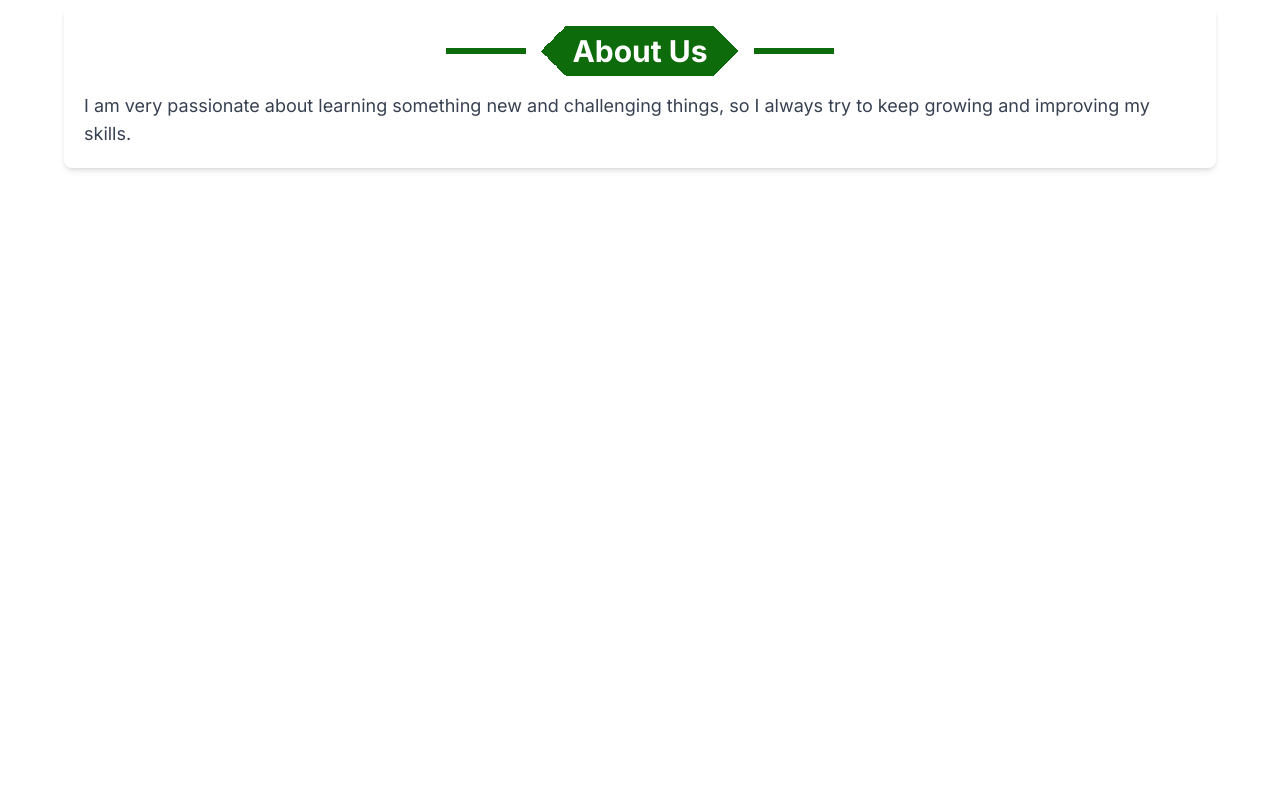
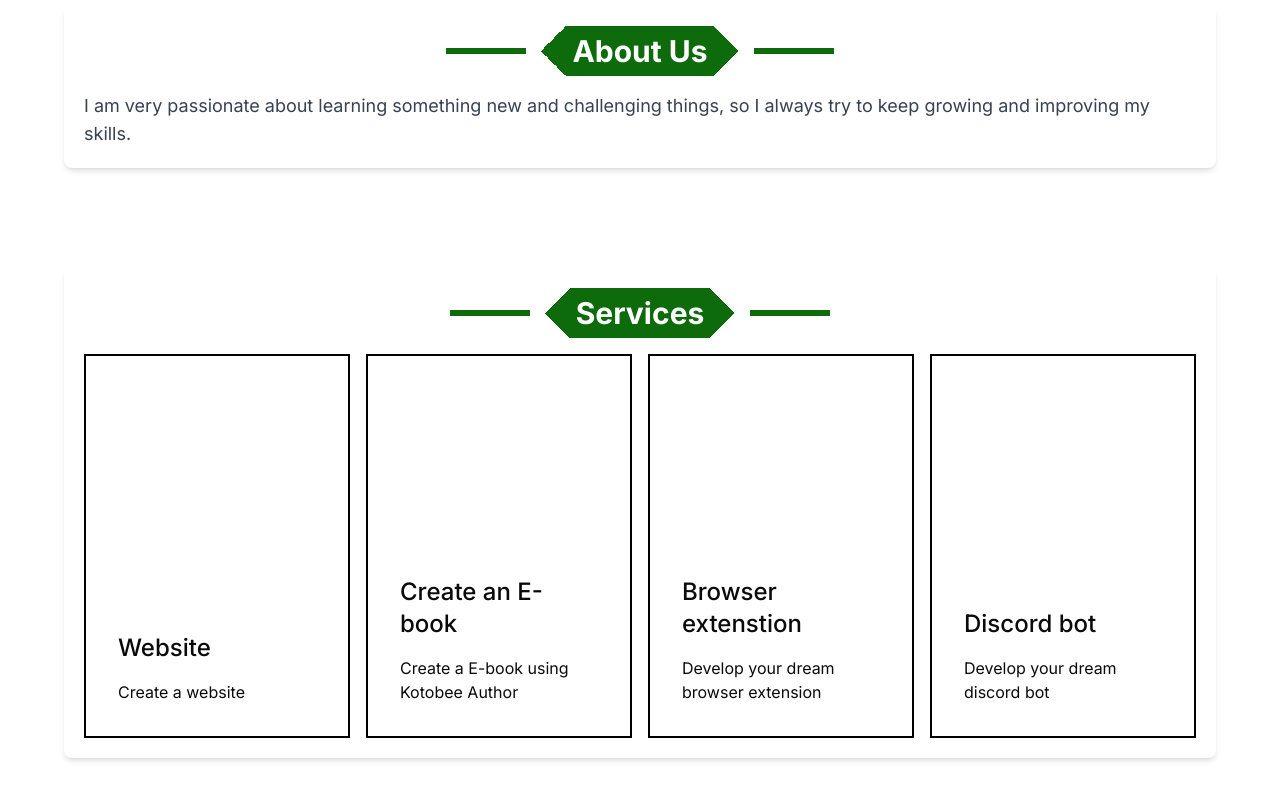
Before and after one commit to hackthefutureofeducation/website, a Next.js app: page / in a window 1280 px wide. Shown: the part 857-1657 px from the top of the page. Before the commit the page ends 1125 px from the top, so only its background shows below. Built offline with nearby package versions, Linux system fonts and the light colour scheme.

Commit message:
Services

```diff
--- a/src/app/page.tsx
+++ b/src/app/page.tsx
@@ -1,6 +1,7 @@
 import { About } from "@/components/About"
 import { MainSection } from "@/components/Main"
 import { Nav } from "@/components/Nav"
+import { Services } from "@/components/Services"
 import React from "react"
 export default function App(){
   return(
@@ -8,6 +9,7 @@ export default function App(){
       <Nav/>
       <MainSection/>
       <About/>
+      <Services/>
     </main>
   )
 }
--- /dev/null
+++ b/src/components/Card.tsx
@@ -0,0 +1,27 @@
+import React, { useState } from "react";
+
+interface Props {
+    title:string;
+    content: string;
+}
+
+export function Card({ title, content }: Props) {
+  const [isHovered, setIsHovered] = useState(false);
+
+  return (
+    <a href="#" className="group relative block h-64 sm:h-80 lg:h-96" onMouseEnter={() => setIsHovered(true)} onMouseLeave={() => setIsHovered(false)}>
+      <span className="absolute inset-0 border-2 border-dashed border-black"></span>
+
+      <div className={`relative flex h-full transform items-end border-2 border-black bg-white transition-transform ${isHovered ? 'group-hover:-translate-x-2 group-hover:-translate-y-2' : ''}`}>
+
+        <div className={`absolute p-4 transition-opacity ${isHovered ? 'group-hover:relative group-hover:opacity-100' : ''} sm:p-6 lg:p-8`}>
+          <h3 className="mt-4 text-xl font-medium sm:text-2xl">{title}</h3>
+
+          <p className="mt-4 text-sm sm:text-base">
+            {content}
+          </p>
+        </div>
+      </div>
+    </a>
+  );
+}
--- /dev/null
+++ b/src/components/Services.tsx
@@ -0,0 +1,16 @@
+"use client"
+import { Card } from "./Card";
+
+export function Services() {
+    return (
+        <section className="p-5 rounded-lg shadow-md lg:mx-[5%] my-[100px]" id="Services">
+            <h1 className="text-3xl font-bold text-center mb-4 deviders">Services</h1>
+            <div className="grid grid-cols-1 gap-4 sm:grid-cols-2 md:grid-cols-3 lg:grid-cols-4">
+                <Card title="Website" content="Create a website"/>
+                <Card title="Create an E-book" content="Create a E-book using Kotobee Author"/>
+                <Card title="Browser extenstion" content="Develop your dream browser extension"/>
+                <Card title="Discord bot" content="Develop your dream discord bot"/>
+            </div>
+        </section>
+    );
+}
```
